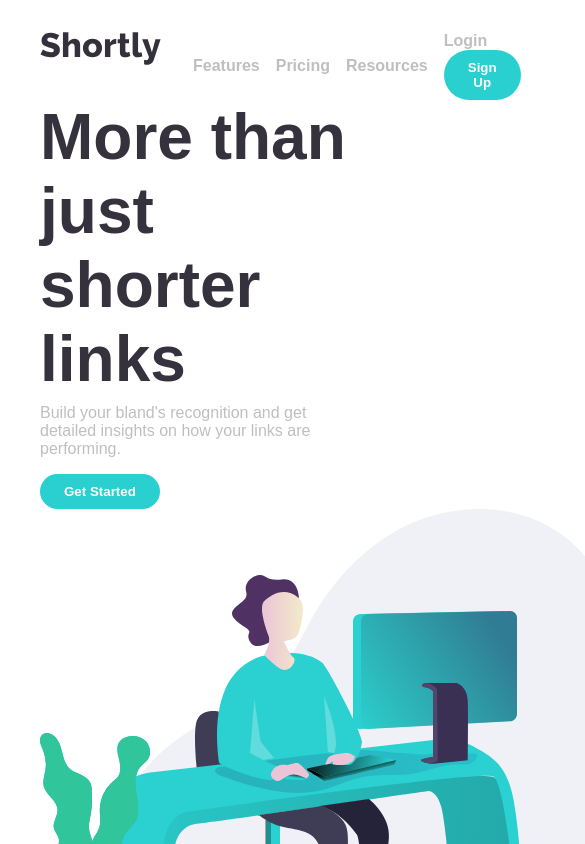
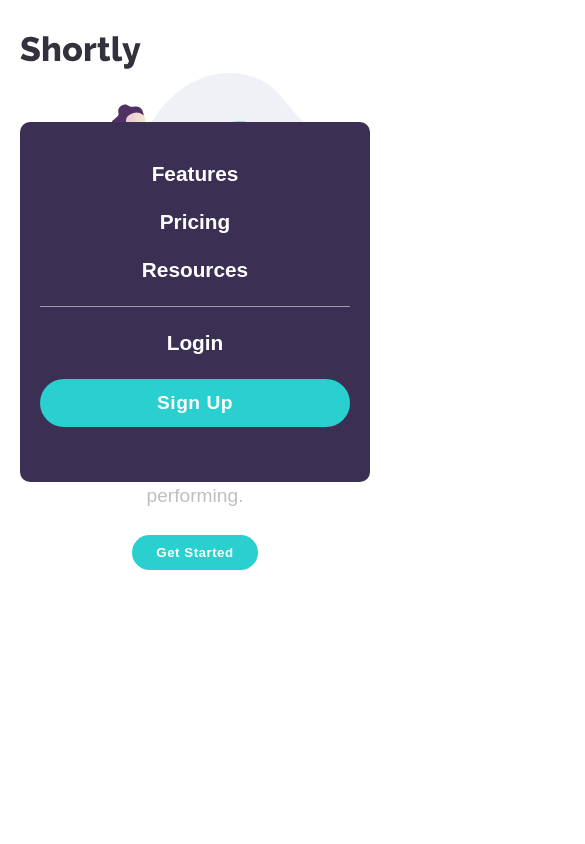
Before and after one commit to Renan-Gust/Shortly, a React (Vite) app: page / in a window 390 px wide. Shown: the top 844 px of the page, 585 px wide, since content can reach past the window. Built offline with nearby package versions, Linux system fonts and the light colour scheme.

Commit message:
responsive and header

```diff
--- a/src/components/Banner/styles.ts
+++ b/src/components/Banner/styles.ts
@@ -1,36 +1,78 @@
 import styled from 'styled-components'
 
-export const Container = styled.div``;
+export const Container = styled.div`
+    position: relative;
+`;
 
 export const Main = styled.main`
     display: flex;
     justify-content: space-between;
+    align-items: center;
 
     @media(min-width: 320px){
         flex-direction: column;
         margin-top: 0;
     }
 
-    @media(min-width: 1024px){
+    @media(min-width: 1015px){
         flex-direction: row;
+        gap: 10px;
         margin-top: 96px;
     }
 `;
 
 export const Section = styled.section`
-    flex: 0.8;
+    @media(min-width: 320px){
+        order: 1;
+        text-align: center;
+    }
+
+    @media(min-width: 1015px){
+        order: 0;
+        text-align: start;
+    }
+
+    @media(min-width: 1413px){
+        flex: 0.8;
+    }
 
     h1{
         color: ${props => props.theme.colors.VeryDarkBlue};
-        font-size: 4rem;
+
+        @media(min-width: 320px){
+            font-size: 2.5rem;
+            margin: 16px 0 8px;
+        }
+
+        @media(min-width: 1100px){
+            font-size: 4rem;
+        }
     }
 
     p{
-        /* Não está funcionando? */
+        /* font-weight Não está funcionando? */
         font-weight: 500;
+        font-size: 1.2rem;
+        line-height: 30px;
         color: ${props => props.theme.colors.Gray};
-        margin: 8px 0 16px;
+        margin-bottom: 24px;
     }
 `;
 
-export const Figure = styled.figure``;
+export const Figure = styled.figure`
+    img{
+        width: 100%;
+    }
+
+    @media(min-width: 1413px){
+        img{
+            width: 550px;
+        }
+    }
+
+    @media(min-width: 1530px){
+        img{
+            width: initial;
+        }
+    }
+`;
--- a/src/components/Button/styles.ts
+++ b/src/components/Button/styles.ts
@@ -6,4 +6,10 @@
     background: ${props => props.theme.colors.Cyan};
     color: white;
     font-weight: 700;
+    letter-spacing: 0.5px;
+
+    &:hover{
+        transition: all 0.3s ease;
+        filter: opacity(0.6);
+    }
 `;
--- a/src/components/Header/index.tsx
+++ b/src/components/Header/index.tsx
@@ -1,9 +1,12 @@
-import * as C from './styles'
+import * as C from './styles/styles'
+import * as M from './styles/mobile'
 
 import { Button } from '../Button'
+import { theme } from '../../styles/Colors'
 
 export function Header() {
     return(
+        <>
             <C.Header>
                 <C.Figure>
                     <img src="/logo.svg" alt="logo" />
@@ -12,17 +15,45 @@
                 <C.Nav>
                     <ul>
                         <li>
-                        <C.HyperLink href="">Features</C.HyperLink>
-                        <C.HyperLink href="">Pricing</C.HyperLink>
-                        <C.HyperLink href="">Resources</C.HyperLink>
+                            <C.HyperLink href="" color={theme.colors.Gray}>Features</C.HyperLink>
+                            <C.HyperLink href="" color={theme.colors.Gray}>Pricing</C.HyperLink>
+                            <C.HyperLink href="" color={theme.colors.Gray}>Resources</C.HyperLink>
                         </li>
                     </ul>
 
-                <C.Left>
-                    <C.HyperLink href="">Login</C.HyperLink>
+                    <ul>
+                        <li>
+                            <C.HyperLink href="" color={theme.colors.Gray}>Login</C.HyperLink>
                             <Button content="Sign Up" />
-                </C.Left>
+                        </li>
+                    </ul>
                 </C.Nav>
             </C.Header>
+
+        <HeaderMobile />
+        </>
     )
 }
+
+function HeaderMobile() {
+    return(
+        <M.Nav>
+            <M.Main>
+                <ul>
+                    <li>
+                        <C.HyperLink href="" color={theme.colors.White}>Features</C.HyperLink>
+                        <C.HyperLink href="" color={theme.colors.White}>Pricing</C.HyperLink>
+                        <C.HyperLink href="" color={theme.colors.White}>Resources</C.HyperLink>
+                    </li>
+                </ul>
+
+                <ul>
+                    <li>
+                        <C.HyperLink href="" color={theme.colors.White}>Login</C.HyperLink>
+                        <Button content="Sign Up" />
+                    </li>
+                </ul>
+            </M.Main>
+        </M.Nav>
+    )
+}
--- a/src/components/Header/styles.ts
+++ /dev/null
@@ -1,27 +0,0 @@
-import styled from "styled-components";
-
-export const Header = styled.header`
-    display: flex;
-    gap: 32px;
-`;
-
-export const Figure = styled.figure``;
-
-export const Nav = styled.nav`
-    display: flex;
-    justify-content: space-between;
-    align-items: center;
-    flex: 1;
-
-    li{
-        list-style-type: none;
-    }
-`;
-
-export const HyperLink = styled.a`
-    margin-right: 16px;
-    color: ${props => props.theme.colors.Gray};
-    font-weight: 700;
-`;
-
-export const Left = styled.div``;
--- /dev/null
+++ b/src/components/Header/styles/mobile.ts
@@ -0,0 +1,41 @@
+import styled from "styled-components";
+
+export const Nav = styled.nav`
+    height: 360px;
+    background: ${props => props.theme.colors.DarkViolet};
+    border-radius: 10px;
+
+    position: absolute;
+    width: 100%;
+    top: 90px;
+`;
+
+export const Main = styled.main`
+    padding: 40px 20px 0;
+
+    ul:first-child{
+        border-bottom: 1px solid ${props => props.theme.colors.GrayishViolet};
+        margin-bottom: 24px;
+    }
+
+    li{
+        list-style-type: none;
+        padding-bottom: 24px;
+
+        display: flex;
+        flex-direction: column;
+        align-items: center;
+        gap: 24px;
+
+        a{
+            margin: 0;
+            font-size: 1.3rem;
+        }
+
+        button{
+            width: 100%;
+            padding: 13px 24px;
+            font-size: 1.2rem;
+        }
+    }
+`;
--- /dev/null
+++ b/src/components/Header/styles/styles.ts
@@ -0,0 +1,40 @@
+import styled from "styled-components";
+
+export const Header = styled.header`
+    display: flex;
+    gap: 32px;
+`;
+
+export const Figure = styled.figure`
+    padding-top: 4px;
+`;
+
+export const Nav = styled.nav`
+    display: flex;
+    justify-content: space-between;
+    align-items: center;
+    flex: 1;
+
+    li{
+        list-style-type: none;
+    }
+
+    @media(min-width: 320px){
+        display: none;
+    }
+
+    @media(min-width: 1024px){
+        display: flex;
+    }
+`;
+
+export const HyperLink = styled.a<{ color: string; }>`
+    margin-right: 32px;
+    color: ${props => props.color};
+    font-weight: 700;
+
+    &:hover{
+        transition: all 0.3s ease;
+        color: ${props => props.theme.colors.VeryDarkViolet}
+    }
+`;
--- a/src/styles/Colors.ts
+++ b/src/styles/Colors.ts
@@ -7,6 +7,7 @@
             DarkViolet: string;
             Red: string;
             Gray: string;
+            White: string;
             GrayishViolet: string;
             VeryDarkBlue: string;
             VeryDarkViolet: string;
@@ -23,6 +24,7 @@
 
         // ### Neutral
         Gray: 'hsl(0, 0%, 75%)',
+        White: '#FFF',
         GrayishViolet: 'hsl(257, 7%, 63%)',
         VeryDarkBlue: 'hsl(255, 11%, 22%)',
         VeryDarkViolet: 'hsl(260, 8%, 14%)'
--- a/src/styles/global.ts
+++ b/src/styles/global.ts
@@ -29,10 +29,10 @@
 
 export const Content = styled.div`
     @media(min-width: 320px){
-        padding: 32px 40px;
+        padding: 32px 20px;
     }
 
     @media(min-width: 768px){
-        padding: 32px 80px;
+        padding: 32px 120px;
     }
 `;
```
Lines whose indentation alone changed are shown as unchanged.
